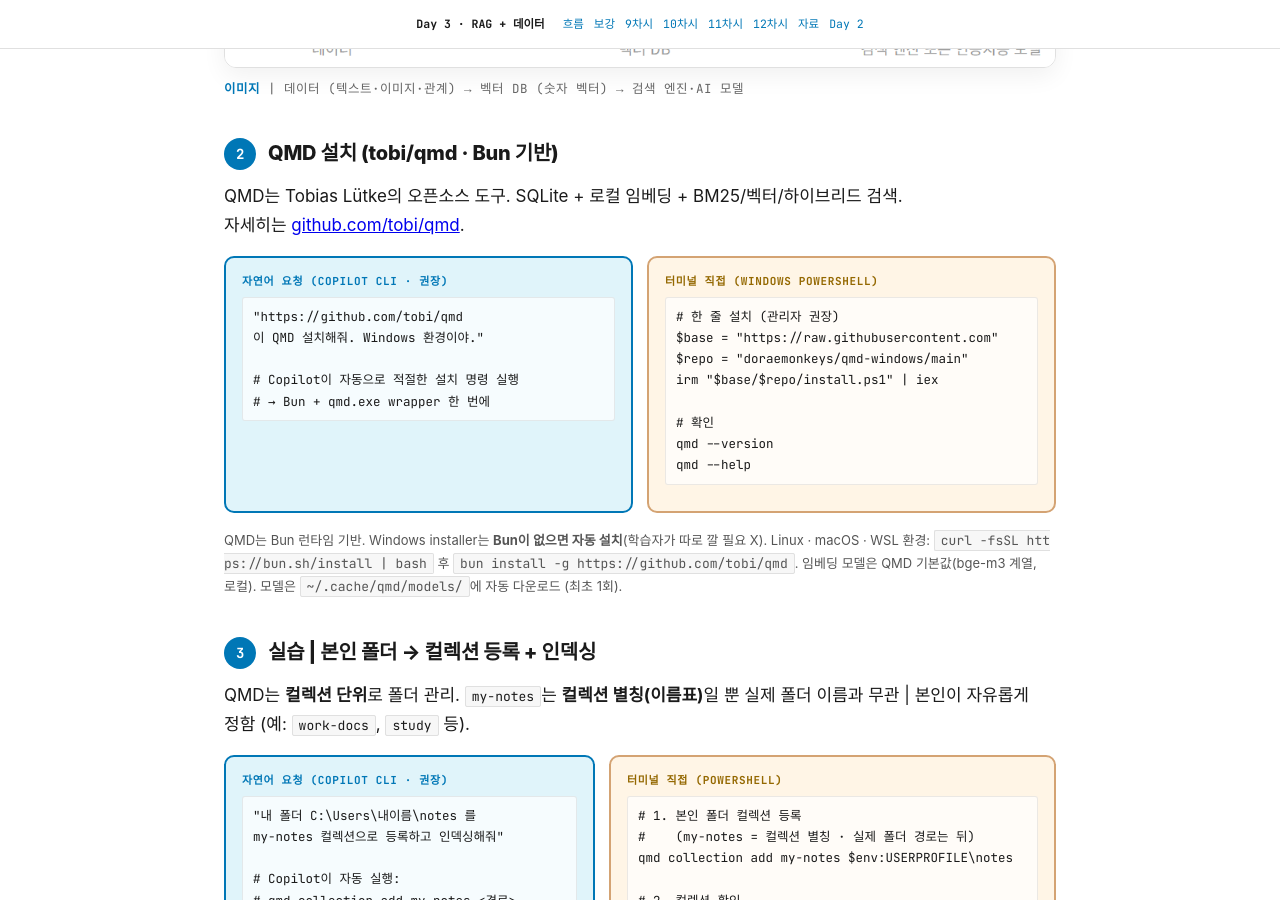
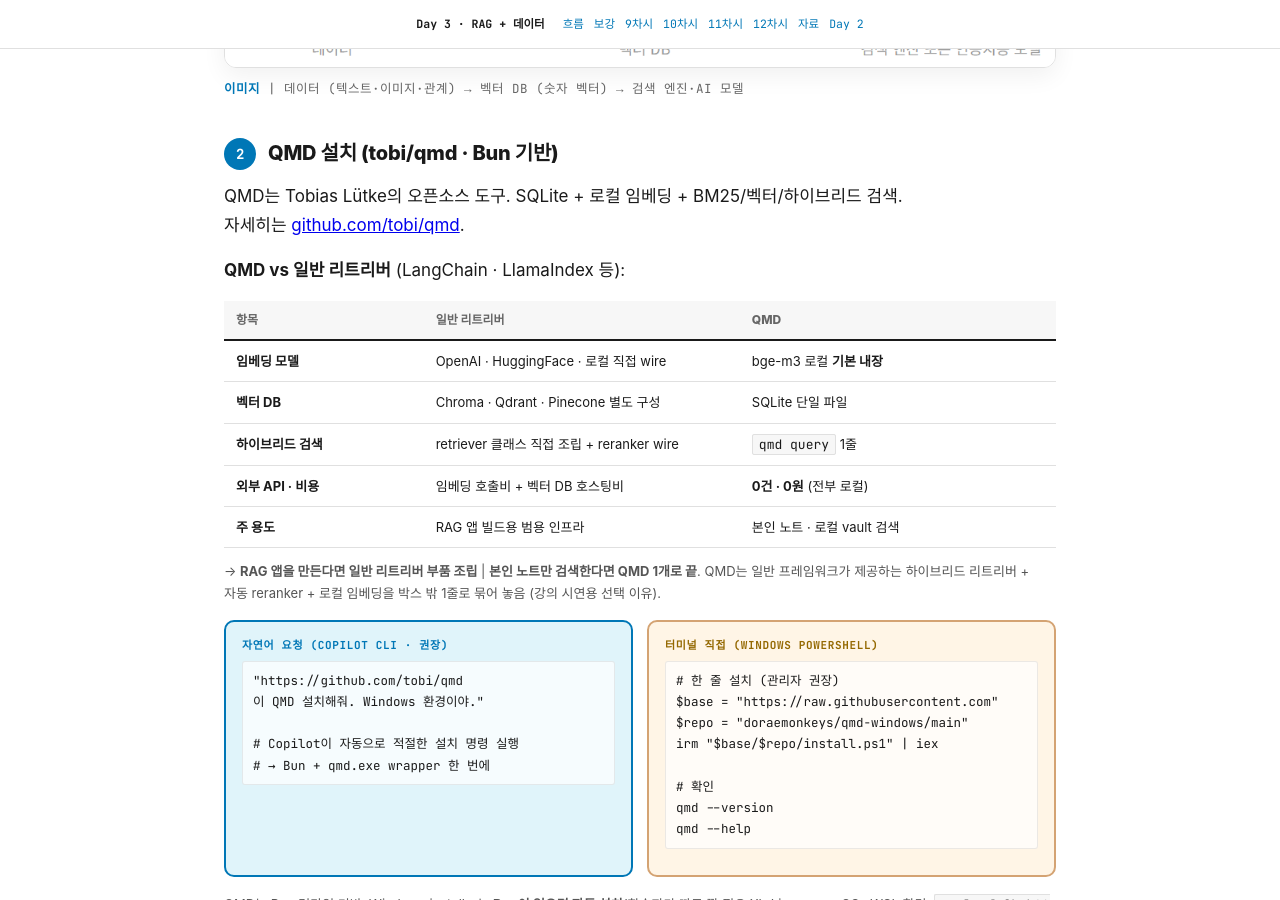
Before and after one commit to daniel8824-del/rag-day3, a Jekyll site: the page docs/index.html, which Jekyll copies as it is, in a window 1280 px wide and 900 px high, scrolled down 9651 px. Built offline with Jekyll 4.4.1, drawn with Linux system fonts in a browser that asks for light colours; some web fonts are replaced.

Commit message:
9차시 §2 'QMD vs 일반 리트리버' 비교 표 추가 (5행: 임베딩/벡터DB/하이브리드/비용/용도)

```diff
--- a/docs/index.html
+++ b/docs/index.html
@@ -928,6 +928,21 @@
   <h3><span class="step-num">2</span>QMD 설치 (tobi/qmd · Bun 기반)</h3>
   <p>QMD는 Tobias Lütke의 오픈소스 도구. SQLite + 로컬 임베딩 + BM25/벡터/하이브리드 검색. 자세히는 <a href="https://github.com/tobi/qmd" target="_blank">github.com/tobi/qmd</a>.</p>
 
+  <p><strong>QMD vs 일반 리트리버</strong> (LangChain · LlamaIndex 등):</p>
+  <table style="font-size:13px;">
+    <colgroup><col style="width:24%;"><col style="width:38%;"><col style="width:38%;"></colgroup>
+    <thead><tr><th>항목</th><th>일반 리트리버</th><th>QMD</th></tr></thead>
+    <tbody>
+      <tr><td><strong>임베딩 모델</strong></td><td>OpenAI · HuggingFace · 로컬 직접 wire</td><td>bge-m3 로컬 <strong>기본 내장</strong></td></tr>
+      <tr><td><strong>벡터 DB</strong></td><td>Chroma · Qdrant · Pinecone 별도 구성</td><td>SQLite 단일 파일</td></tr>
+      <tr><td><strong>하이브리드 검색</strong></td><td>retriever 클래스 직접 조립 + reranker wire</td><td><code class="inline">qmd query</code> 1줄</td></tr>
+      <tr><td><strong>외부 API · 비용</strong></td><td>임베딩 호출비 + 벡터 DB 호스팅비</td><td><strong>0건 · 0원</strong> (전부 로컬)</td></tr>
+      <tr><td><strong>주 용도</strong></td><td>RAG 앱 빌드용 범용 인프라</td><td>본인 노트 · 로컬 vault 검색</td></tr>
+    </tbody>
+  </table>
+
+  <p style="font-size:13px;color:#555;">→ <strong>RAG 앱을 만든다면 일반 리트리버 부품 조립</strong> | <strong>본인 노트만 검색한다면 QMD 1개로 끝</strong>. QMD는 일반 프레임워크가 제공하는 하이브리드 리트리버 + 자동 reranker + 로컬 임베딩을 박스 밖 1줄로 묶어 놓음 (강의 시연용 선택 이유).</p>
+
   <div class="dual-track">
     <div class="track instr">
       <div class="track-h">자연어 요청 (Copilot CLI · 권장)</div>
```
